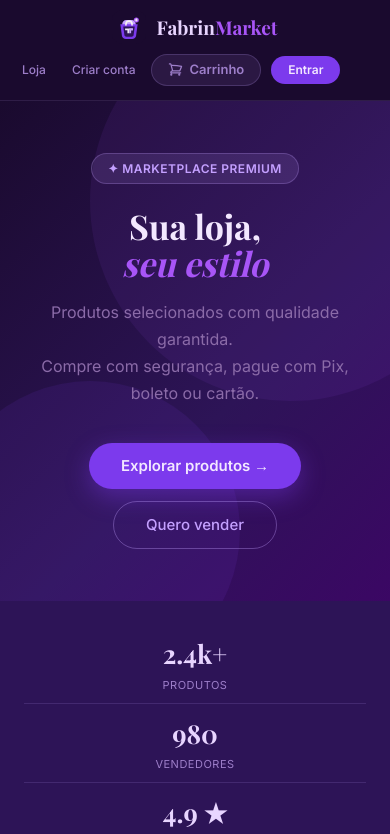
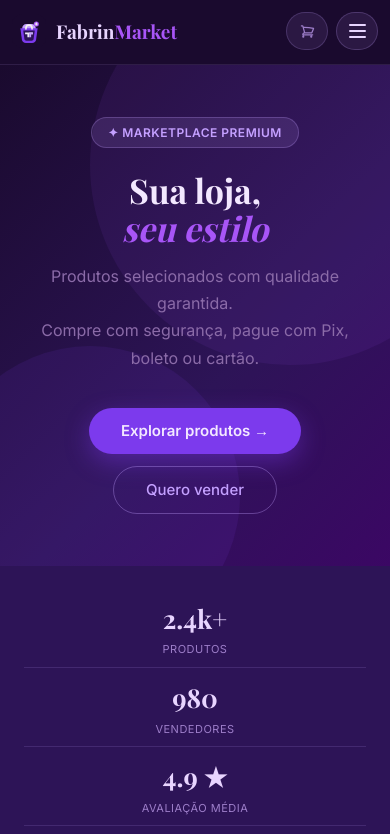
Before and after one commit to AntonioFabrin/Fabrin-E-commerce, a Next.js app in the folder frontend/: page / in a window 390 px wide. Shown: the top 834 px of the page. Built offline with nearby package versions, Linux system fonts and the light colour scheme; a web font is replaced by a local one.

Commit message:
Style: Cart visual mobile

```diff
--- a/frontend/components/CartHeaderIcon.tsx
+++ b/frontend/components/CartHeaderIcon.tsx
@@ -3,23 +3,29 @@ import React from 'react';
 import { useRouter } from 'next/navigation';
 import { useCart } from '../contexts/CartContext';
 
-export default function CartHeaderIcon() {
+export default function CartHeaderIcon({ compact = false }: { compact?: boolean }) {
   const { totalItems } = useCart();
   const router = useRouter();
+  const label = totalItems > 0 ? `${totalItems} ite${totalItems > 1 ? 'ns' : 'm'}` : 'Carrinho';
 
   return (
     <button
+      className={compact ? 'cart-icon-button cart-icon-button--compact' : 'cart-icon-button'}
       onClick={() => router.push('/cart')}
-      title="Carrinho"
+      title={label}
+      aria-label={label}
       style={{
         position: 'relative',
         display: 'flex',
         alignItems: 'center',
-        gap: 6,
+        justifyContent: 'center',
+        gap: compact ? 0 : 6,
         background: totalItems > 0 ? 'rgba(124,58,237,0.25)' : 'rgba(196,160,255,0.1)',
         border: '1px solid rgba(196,160,255,0.2)',
         borderRadius: 'var(--radius-pill)',
-        padding: '7px 16px',
+        padding: compact ? 0 : '7px 16px',
+        width: compact ? 42 : undefined,
+        height: compact ? 38 : undefined,
         color: totalItems > 0 ? '#E8D5FF' : '#9D7EC9',
         fontSize: 13,
         fontWeight: 600,
@@ -39,7 +45,27 @@ export default function CartHeaderIcon() {
       <svg width="15" height="15" viewBox="0 0 24 24" fill="none" stroke="currentColor" strokeWidth="2" strokeLinecap="round" strokeLinejoin="round">
         <path d="M2.25 3h1.386c.51 0 .955.343 1.087.835l.383 1.437M7.5 14.25a3 3 0 00-3 3h15.75m-12.75-3h11.218c1.121-2.3 2.1-4.684 2.924-7.138a60.114 60.114 0 00-16.536-1.84M7.5 14.25L5.106 5.272M6 20.25a.75.75 0 11-1.5 0 .75.75 0 011.5 0zm12.75 0a.75.75 0 11-1.5 0 .75.75 0 011.5 0z" />
       </svg>
-      {totalItems > 0 ? `${totalItems} ite${totalItems > 1 ? 'ns' : 'm'}` : 'Carrinho'}
+      {!compact && label}
+      {compact && totalItems > 0 && (
+        <span style={{
+          position: 'absolute',
+          top: -6,
+          right: -6,
+          minWidth: 18,
+          height: 18,
+          padding: '0 5px',
+          borderRadius: 999,
+          background: 'var(--violet)',
+          color: '#fff',
+          border: '1px solid rgba(255,255,255,0.45)',
+          fontSize: 10,
+          fontWeight: 800,
+          display: 'flex',
+          alignItems: 'center',
+          justifyContent: 'center',
+          lineHeight: 1,
+        }}>{totalItems}</span>
+      )}
     </button>
   );
 }
--- a/frontend/components/Header.tsx
+++ b/frontend/components/Header.tsx
@@ -6,6 +6,7 @@ import CartHeaderIcon from './CartHeaderIcon';
 import { useCurrentUser, logout } from '../hooks/useAuth';
 
 export default function Header() {
+  const [menuOpen, setMenuOpen] = React.useState(false);
   const currentUser = useCurrentUser();
   const router = useRouter();
   const pathname = usePathname();
@@ -17,6 +18,15 @@ export default function Header() {
   const initial = firstName.slice(0, 1).toUpperCase() || 'U';
   const accountHref = isSeller ? '/dashboard' : '/account';
   const roleLabel = role === 'admin' ? 'Admin' : role === 'seller' ? 'Vendedor' : 'Cliente';
+
+  React.useEffect(() => {
+    setMenuOpen(false);
+  }, [pathname]);
+
+  const handleLogout = () => {
+    setMenuOpen(false);
+    logout(router);
+  };
 
   return (
     <header style={{
@@ -48,6 +58,21 @@ export default function Header() {
             Fabrin<span style={{ color: 'var(--lavender)' }}>Market</span>
           </span>
         </Link>
+
+        <div className="mobile-header-actions">
+          <CartHeaderIcon compact />
+          <button
+            type="button"
+            className="mobile-menu-toggle"
+            aria-label={menuOpen ? 'Fechar menu' : 'Abrir menu'}
+            aria-expanded={menuOpen}
+            onClick={() => setMenuOpen(open => !open)}
+          >
+            <span />
+            <span />
+            <span />
+          </button>
+        </div>
 
         <nav className="site-nav" style={{ display: 'flex', alignItems: 'center', justifyContent: 'flex-end', gap: 6, flexWrap: 'wrap' }}>
           <NavLink href="/products" label="Loja" active={pathname.startsWith('/products')} />
@@ -107,7 +132,7 @@ export default function Header() {
               </Link>
 
               <button
-                onClick={() => logout(router)}
+                onClick={handleLogout}
                 style={{
                   background: 'transparent',
                   border: '1px solid rgba(196,160,255,0.35)',
@@ -156,6 +181,44 @@ export default function Header() {
           )}
         </nav>
       </div>
+
+      {menuOpen && <button className="mobile-menu-backdrop" aria-label="Fechar menu" onClick={() => setMenuOpen(false)} />}
+
+      <aside className={`mobile-side-menu ${menuOpen ? 'is-open' : ''}`} aria-hidden={!menuOpen}>
+        <div className="mobile-side-menu__header">
+          <span style={{ fontFamily: 'var(--font-display)', fontSize: 20, fontWeight: 700, color: '#E8D5FF' }}>
+            Menu
+          </span>
+          <button type="button" className="mobile-menu-close" aria-label="Fechar menu" onClick={() => setMenuOpen(false)}>
+            x
+          </button>
+        </div>
+
+        {isLoggedIn && (
+          <Link href={accountHref} className="mobile-user-card">
+            <span className="mobile-user-avatar">{initial}</span>
+            <span>
+              <span className="mobile-user-name">{firstName}</span>
+              <span className="mobile-user-role">{roleLabel}</span>
+            </span>
+          </Link>
+        )}
+
+        <nav className="mobile-side-links">
+          <SideLink href="/products" label="Loja" active={pathname.startsWith('/products')} />
+          {isLoggedIn && <SideLink href="/orders" label="Pedidos" active={pathname.startsWith('/orders')} />}
+          {isCustomer && <SideLink href="/account" label="Minha Conta" active={pathname.startsWith('/account')} />}
+          {isSeller && <SideLink href="/dashboard" label="Painel" active={pathname.startsWith('/dashboard')} />}
+          {!isLoggedIn && <SideLink href="/register" label="Criar conta" active={pathname.startsWith('/register')} />}
+          {!isLoggedIn && <SideLink href="/login" label="Entrar" active={pathname.startsWith('/login')} />}
+        </nav>
+
+        {isLoggedIn && (
+          <button type="button" className="mobile-logout" onClick={handleLogout}>
+            Sair
+          </button>
+        )}
+      </aside>
     </header>
   );
 }
@@ -184,3 +247,12 @@ function NavLink({ href, label, active = false }: { href: string; label: string;
     </Link>
   );
 }
+
+function SideLink({ href, label, active = false }: { href: string; label: string; active?: boolean }) {
+  return (
+    <Link href={href} className={`mobile-side-link ${active ? 'is-active' : ''}`}>
+      {label}
+      <span>&gt;</span>
+    </Link>
+  );
+}
--- a/frontend/styles/globals.css
+++ b/frontend/styles/globals.css
@@ -80,6 +80,174 @@ button, input, textarea, select {
   gap: 12px;
 }
 
+.mobile-header-actions,
+.mobile-menu-backdrop,
+.mobile-side-menu {
+  display: none;
+}
+
+.mobile-menu-toggle,
+.mobile-menu-close {
+  appearance: none;
+  border: 1px solid rgba(196,160,255,0.22);
+  background: rgba(196,160,255,0.1);
+  color: #E8D5FF;
+  cursor: pointer;
+  font-family: var(--font-body);
+}
+
+.mobile-menu-toggle {
+  width: 42px;
+  height: 38px;
+  border-radius: var(--radius-pill);
+  align-items: center;
+  justify-content: center;
+  flex-direction: column;
+  gap: 4px;
+}
+
+.mobile-menu-toggle span {
+  width: 17px;
+  height: 2px;
+  border-radius: 99px;
+  background: currentColor;
+}
+
+.mobile-menu-close {
+  width: 34px;
+  height: 34px;
+  border-radius: 50%;
+  font-size: 16px;
+  font-weight: 700;
+}
+
+.mobile-side-menu {
+  position: fixed;
+  top: 0;
+  right: 0;
+  width: min(320px, 86vw);
+  height: 100vh;
+  padding: 18px;
+  background: var(--royal);
+  border-left: 1px solid rgba(196,160,255,0.16);
+  box-shadow: -24px 0 60px rgba(0,0,0,0.28);
+  transform: translateX(105%);
+  transition: transform 0.22s ease;
+  z-index: 80;
+  flex-direction: column;
+  gap: 18px;
+}
+
+.mobile-side-menu.is-open {
+  transform: translateX(0);
+}
+
+.mobile-menu-backdrop {
+  position: fixed;
+  inset: 0;
+  border: 0;
+  background: rgba(10,4,18,0.48);
+  backdrop-filter: blur(2px);
+  cursor: pointer;
+  z-index: 70;
+}
+
+.mobile-side-menu__header {
+  display: flex;
+  align-items: center;
+  justify-content: space-between;
+  gap: 12px;
+}
+
+.mobile-user-card {
+  display: flex;
+  align-items: center;
+  gap: 10px;
+  padding: 12px;
+  border-radius: var(--radius-lg);
+  border: 1px solid rgba(196,160,255,0.18);
+  background: rgba(196,160,255,0.1);
+  color: #E8D5FF;
+  text-decoration: none;
+}
+
+.mobile-user-avatar {
+  width: 36px;
+  height: 36px;
+  border-radius: 50%;
+  display: flex;
+  align-items: center;
+  justify-content: center;
+  flex-shrink: 0;
+  background: linear-gradient(135deg, var(--violet), var(--lavender));
+  color: #fff;
+  font-size: 13px;
+  font-weight: 800;
+}
+
+.mobile-user-name,
+.mobile-user-role {
+  display: block;
+  line-height: 1.15;
+}
+
+.mobile-user-name {
+  font-size: 13px;
+  font-weight: 700;
+}
+
+.mobile-user-role {
+  margin-top: 3px;
+  color: #9D7EC9;
+  font-size: 10px;
+  font-weight: 700;
+  letter-spacing: 0.5px;
+  text-transform: uppercase;
+}
+
+.mobile-side-links {
+  display: flex;
+  flex-direction: column;
+  gap: 8px;
+}
+
+.mobile-side-link {
+  display: flex;
+  align-items: center;
+  justify-content: space-between;
+  gap: 12px;
+  padding: 13px 14px;
+  border-radius: var(--radius-md);
+  color: #BFA3EB;
+  text-decoration: none;
+  font-size: 14px;
+  font-weight: 700;
+  border: 1px solid transparent;
+}
+
+.mobile-side-link.is-active {
+  color: #F3E8FF;
+  background: rgba(124,58,237,0.24);
+  border-color: rgba(196,160,255,0.16);
+}
+
+.mobile-side-link span {
+  color: #7E5BA7;
+}
+
+.mobile-logout {
+  margin-top: auto;
+  width: 100%;
+  padding: 12px 16px;
+  border-radius: var(--radius-pill);
+  border: 1px solid rgba(196,160,255,0.28);
+  background: transparent;
+  color: #C4A0FF;
+  font-size: 13px;
+  font-weight: 800;
+  cursor: pointer;
+}
+
 @media (max-width: 900px) {
   .site-header-inner {
     min-height: auto !important;
@@ -151,11 +319,39 @@ button, input, textarea, select {
   .site-header-inner {
     padding-left: 12px !important;
     padding-right: 12px !important;
+    min-height: 64px !important;
+    flex-direction: row !important;
+    align-items: center !important;
+    justify-content: space-between !important;
+    gap: 10px !important;
+  }
+
+  .site-brand {
+    justify-content: flex-start !important;
+    min-width: 0;
   }
 
   .site-brand-text {
     font-size: 19px !important;
     letter-spacing: 0 !important;
+  }
+
+  .mobile-header-actions {
+    display: flex;
+    align-items: center;
+    justify-content: flex-end;
+    gap: 8px;
+    flex-shrink: 0;
+  }
+
+  .mobile-menu-toggle,
+  .mobile-side-menu.is-open,
+  .mobile-menu-backdrop {
+    display: flex;
+  }
+
+  .site-nav {
+    display: none !important;
   }
 
   .site-nav-link {
```
